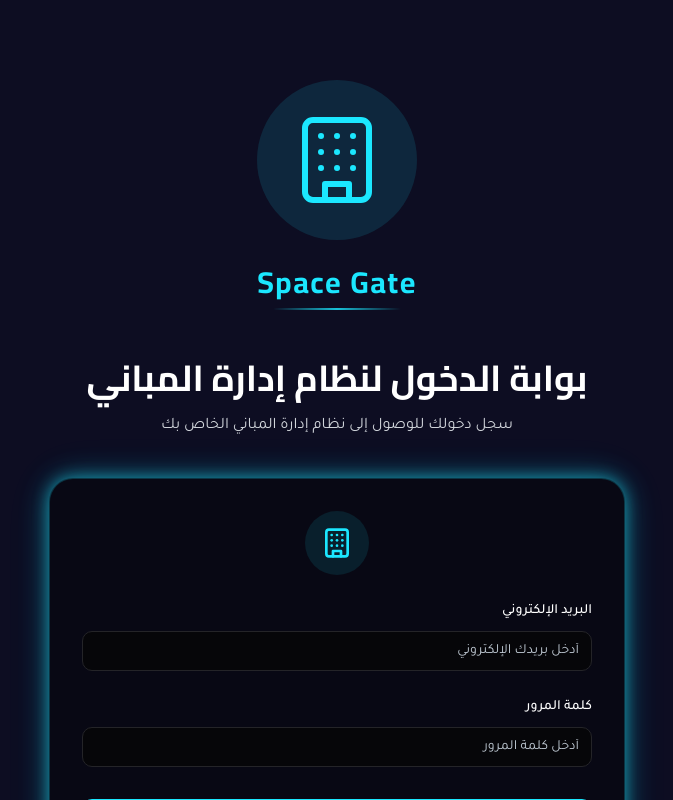
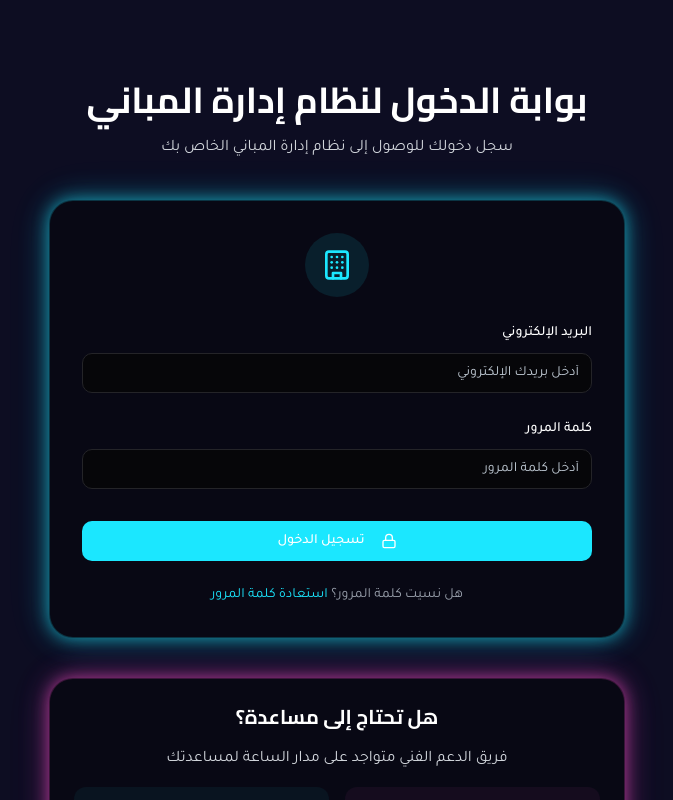
Before and after one commit to mojo8787/space-gate, a React (Vite) app: page /contact in a window 1280 px wide. Shown: the top 800 px of the page, without its empty margins (303-976 px from the left). Built offline with nearby package versions, Linux system fonts and the light colour scheme.

Commit message:
Reverted to commit 784a59e5b568c4725c80f2c475c6a00b7947cfe3

```diff
--- a/src/pages/Contact.tsx
+++ b/src/pages/Contact.tsx
@@ -1,3 +1,4 @@
+
 import React from "react";
 import { useState } from "react";
 import { z } from "zod";
@@ -32,12 +33,14 @@ const Contact: React.FC = () => {
   });
 
   const onSubmit = (values: z.infer<typeof formSchema>) => {
+    // In a real application, this would validate credentials with your backend
     console.log(values);
     toast({
       title: "تم تسجيل الدخول بنجاح",
       description: "جاري تحويلك إلى نظام إدارة المباني...",
     });
 
+    // Simulate loading time before opening the portal dialog
     setTimeout(() => {
       setIsDialogOpen(true);
     }, 1000);
@@ -47,22 +50,6 @@ const Contact: React.FC = () => {
     <div className="min-h-screen bg-space-dark py-20 px-4">
       <div className="container mx-auto">
         <div className="max-w-xl mx-auto">
-          <div className="flex flex-col items-center justify-center mb-12 animate-fade-in">
-            <div className="w-40 h-40 mb-6 relative group">
-              <div className="absolute inset-0 bg-highlight-turquoise/20 rounded-full animate-pulse group-hover:animate-none transition-all duration-300"></div>
-              <div className="absolute inset-0 flex items-center justify-center">
-                <Building
-                  className="w-24 h-24 text-highlight-turquoise transition-transform duration-300 group-hover:scale-110 group-hover:rotate-6"
-                  strokeWidth={1.5}
-                />
-              </div>
-            </div>
-            <h2 className="text-3xl font-cairo font-bold text-highlight-turquoise mb-2 tracking-wider">
-              Space Gate
-            </h2>
-            <div className="h-0.5 w-32 bg-gradient-to-r from-highlight-turquoise/0 via-highlight-turquoise to-highlight-turquoise/0 animate-pulse"></div>
-          </div>
-
           <div className="text-center mb-10">
             <h1 className="text-3xl sm:text-4xl font-cairo font-bold text-white mb-4">
               بوابة الدخول لنظام إدارة المباني
@@ -150,6 +137,7 @@ const Contact: React.FC = () => {
         </div>
       </div>
 
+      {/* BMS Portal Dialog */}
       <Dialog open={isDialogOpen} onOpenChange={setIsDialogOpen}>
         <DialogContent className="sm:max-w-[800px] max-h-[90vh] overflow-auto bg-space-dark border-highlight-turquoise">
           <DialogHeader>
@@ -164,7 +152,7 @@ const Contact: React.FC = () => {
               <h3 className="text-lg font-cairo font-bold text-white mb-2">معلومات المبنى</h3>
               <p className="text-gray-300">مجمع رويال سيتي - المنصور</p>
               <p className="text-gray-300">رقم المبنى: RC-2023</p>
-              <p className="text-gray-300">المساح��: 12,500 م²</p>
+              <p className="text-gray-300">المساحة: 12,500 م²</p>
             </div>
             <div className="bg-space-darker p-4 rounded-lg border border-highlight-pink/20">
               <h3 className="text-lg font-cairo font-bold text-white mb-2">إحصائيات الطاقة</h3>
```
